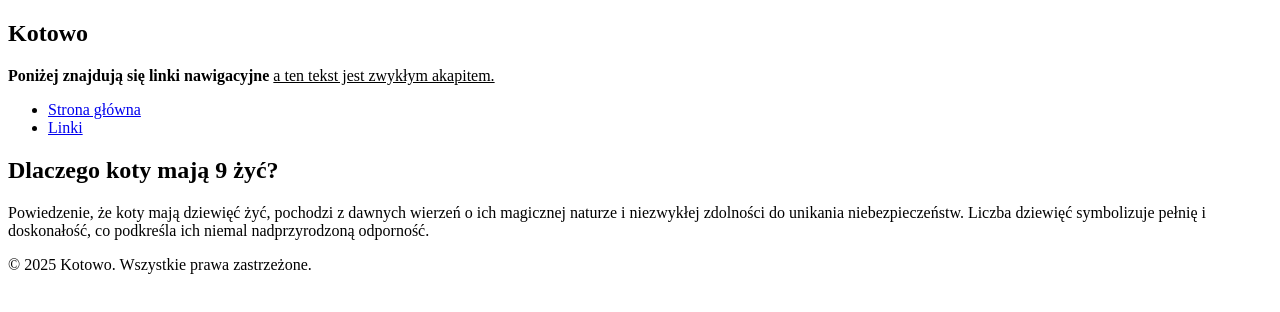
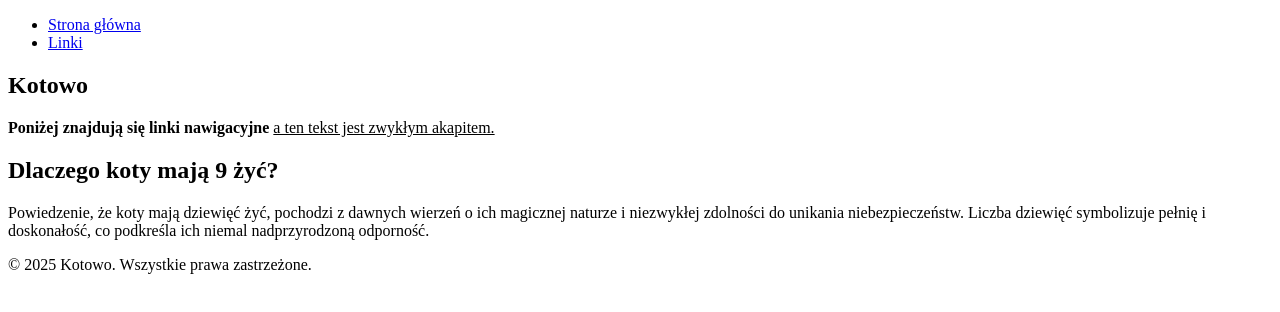
Before and after one commit to JagodaKaz/shoperup-1, a plain HTML site: page index.html in a window 1280 px wide. Drawn offline with Linux system fonts and the light colour scheme.

Commit message:
no message

```diff
--- a/index.html
+++ b/index.html
@@ -8,19 +8,19 @@
 
 <body>
     <header>
-        <section>
-        <h1>Kotowo</h1>
-        <p><b>Poniżej znajdują się linki nawigacyjne</b> <u>a ten tekst jest zwykłym akapitem.</u></p>
         <nav>
             <ul>
                 <li><a href="index.html">Strona główna</a></li>
                 <li><a href="linki/index.html">Linki</a></li
             </ul>
         </nav>
+    </header>
+    <main>
+        <section>
+            <h1>Kotowo</h1>
+            <p><b>Poniżej znajdują się linki nawigacyjne</b> <u>a ten tekst jest zwykłym akapitem.</u></p>
         </section>
     </header>
-
-    <main>
         <section>
             <h2>Dlaczego koty mają 9 żyć?</h2>
             <p>
```
Also changed, not shown: linki/index.html (+0 -5 lines).
